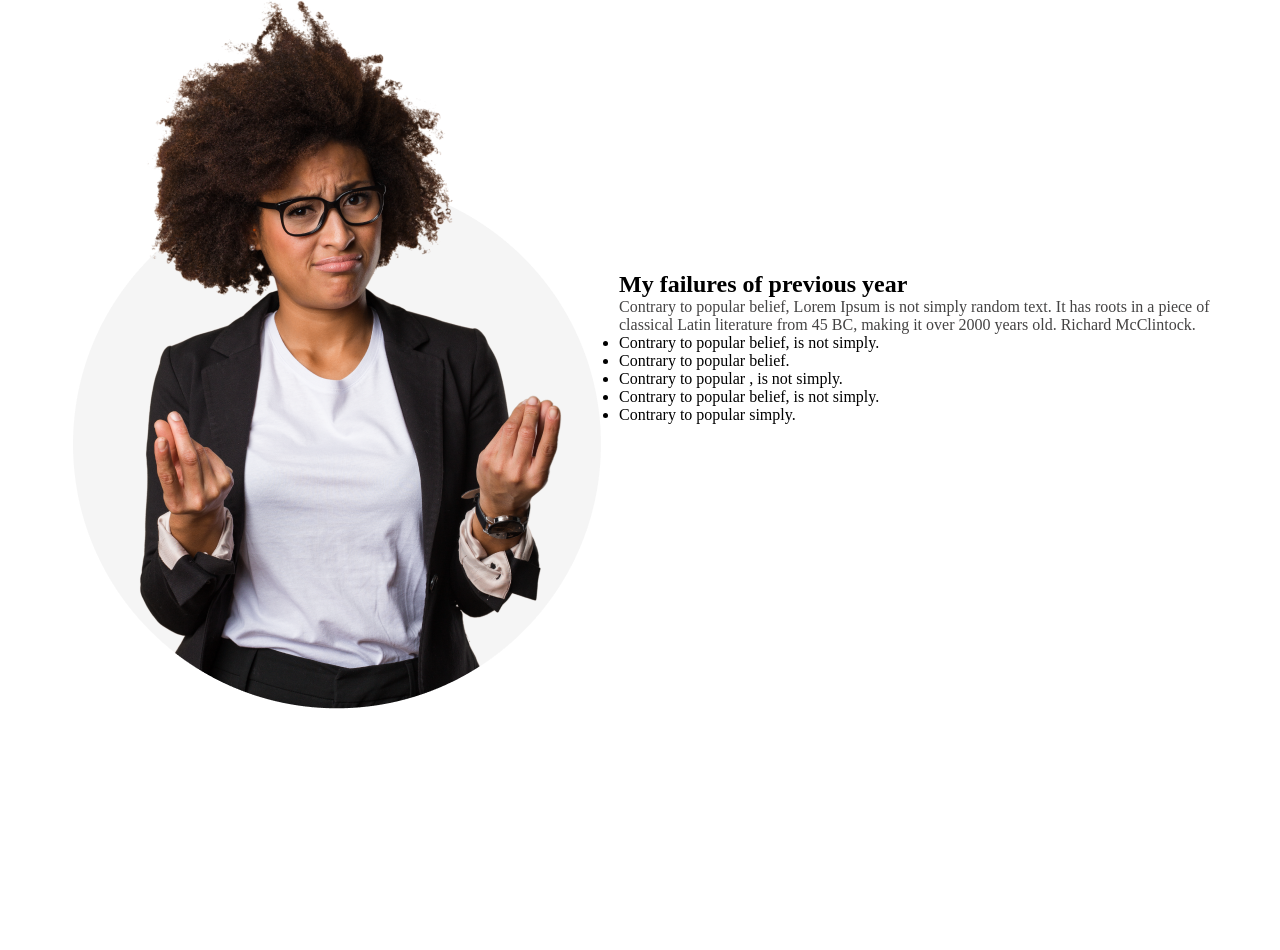
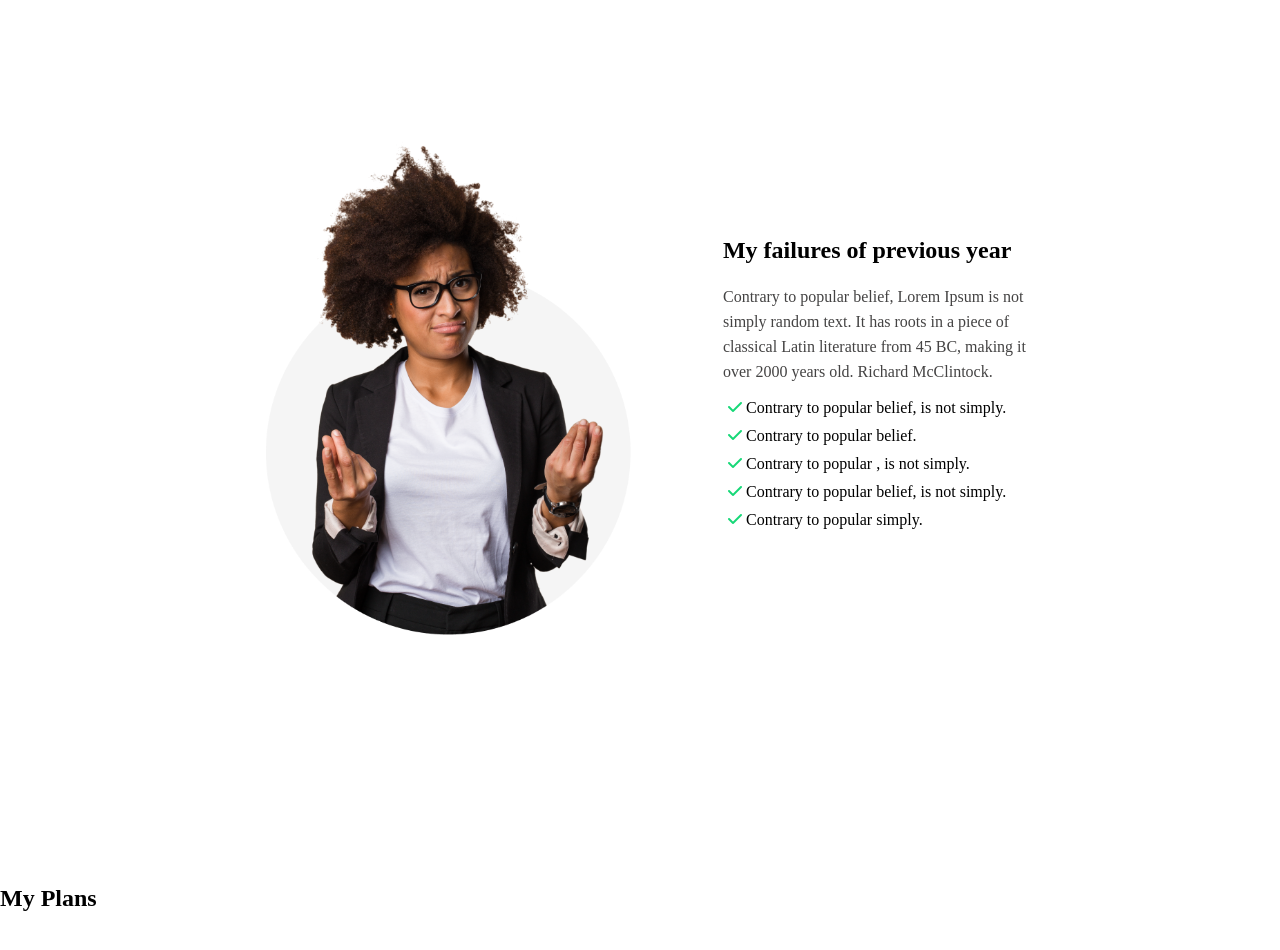
Before and after one commit to ZarinTasminSejuti/plan-portfolio-design, a plain HTML site: page index.html in a window 1280 px wide. Shown: the part 878-1828 px from the top of the page. Before the commit the page ends 1737 px from the top, so only its background shows below. Drawn offline with Linux system fonts and the light colour scheme.

Commit message:
added header section

```diff
--- a/index.html
+++ b/index.html
@@ -29,16 +29,21 @@
                 <h2 class="content-heading">My failures of previous year</h2>
                 <p class="content-paragraph">Contrary to popular belief, Lorem Ipsum is not simply random text. It has roots in a piece of classical Latin literature from 45 BC, making it over 2000 years old. Richard McClintock.</p>
                 <ul>
-                    <li>Contrary to popular belief, is not simply.</li>
-                    <li>Contrary to popular belief.</li>
-                    <li>Contrary to popular , is not simply.</li>
-                    <li>Contrary to popular belief, is not simply.</li>
-                    <li>Contrary to popular simply.</li>
+                    <li><i class="fa-solid fa-check" style="color: #16d877;"></i> Contrary to popular belief, is not simply.</li>
+                    <li><i class="fa-solid fa-check" style="color: #16d877;"></i> Contrary to popular belief.</li>
+                    <li><i class="fa-solid fa-check" style="color: #16d877;"></i> Contrary to popular , is not simply.</li>
+                    <li><i class="fa-solid fa-check" style="color: #16d877;"></i> Contrary to popular belief, is not simply.</li>
+                    <li><i class="fa-solid fa-check" style="color: #16d877;"></i> Contrary to popular simply.</li>
                 </ul>
             </div>
         </section>
-        <section  class="section-one">
-
+        <section  class="section-two">
+            <h2 class="content-heading">My Plans</h2>
+            <div class="plans-content">
+                <img src="" alt="">
+                <h3 class="plans-heading"></h3>
+                <p class="plans-paragraph"></p>
+            </div>
         </section>
     </main>
     <footer>
--- a/style.css
+++ b/style.css
@@ -54,10 +54,31 @@
 .section-one{
 display: flex;
 align-items: center;
-padding: 50px;
+justify-content: space-between;
+padding: 200px 250px 250px;
 }
 
+.section-one img{
+  width: 451px;
+height: 500px;
+}
+
+.section-content{
+  margin-left: 80px;
+}
+.content-heading{
+  font-weight: 700;
+  margin-bottom: 20px;
+}
 .content-paragraph{
     color: #444343;
     font-size: 16px;
+    margin-top: 0px;
+    margin-bottom: 10px;
+    line-height: 25px;
 }
+
+.section-content > ul li{
+  list-style: none;
+  padding: 5px;
+}
```
